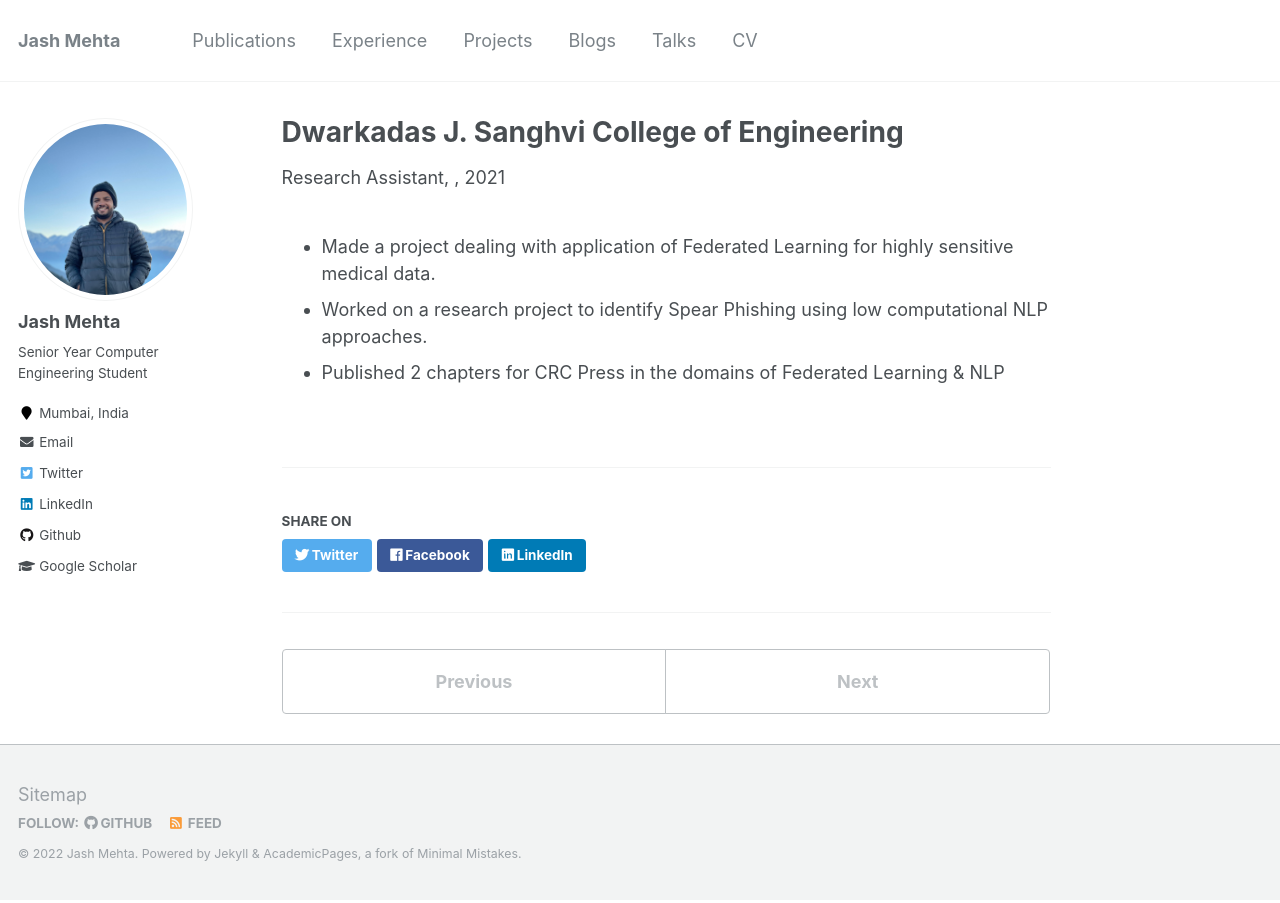
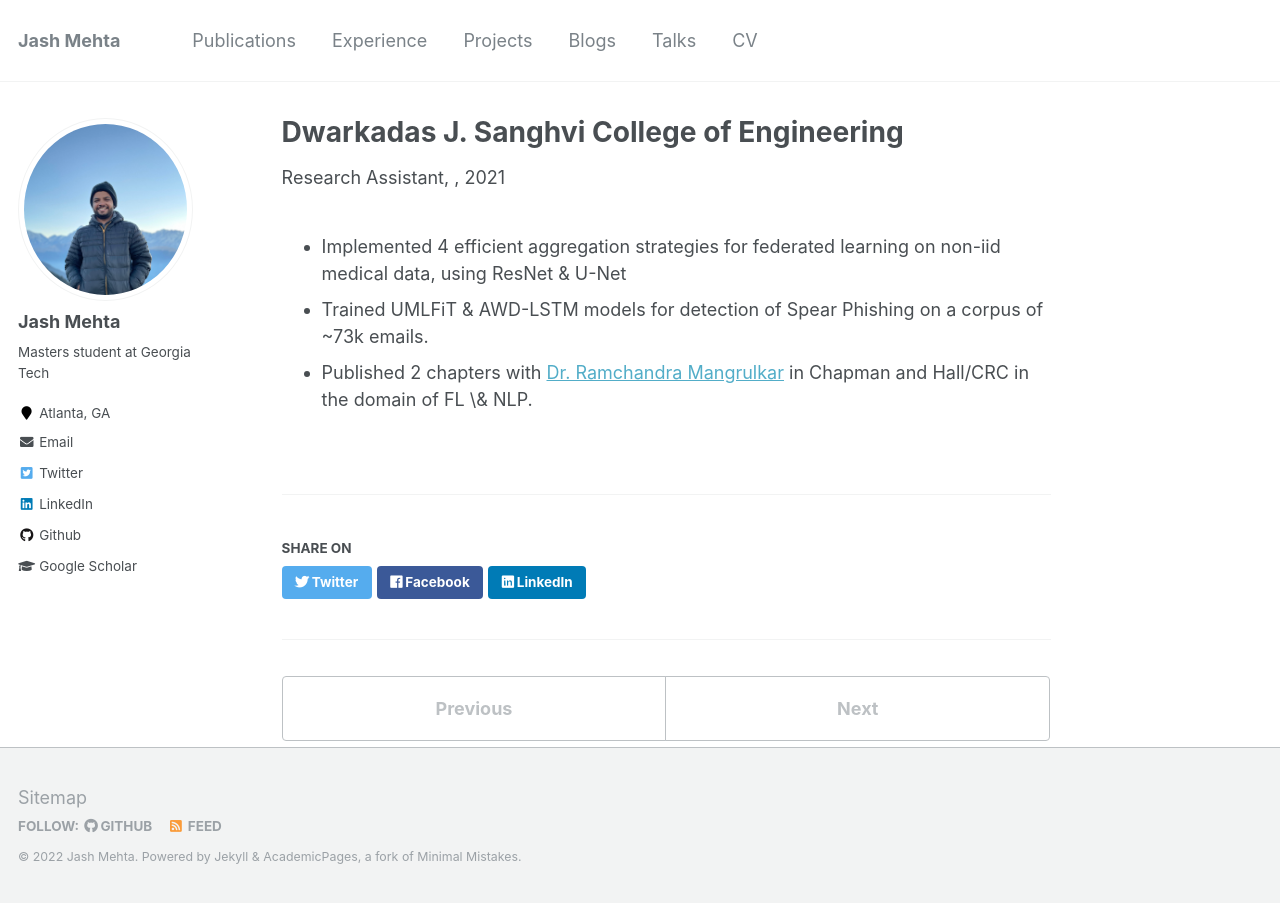
Before and after one commit to jashmehta3300/jashmehta3300.github.io, a Jekyll site: the page built from _teaching/2021-01-01-djsce.md, in a window 1280 px wide. Built offline with Jekyll 4.4.1, drawn with Linux system fonts in a browser that asks for light colours.

Commit message:
Minor Updates

```diff
--- a/_config.yml
+++ b/_config.yml
@@ -82,8 +82,8 @@ analytics:
 author:
   name             : "Jash Mehta"
   avatar           : "Jash_DP.jpg"
-  bio              : "Senior Year Computer Engineering Student"
-  location         : "Mumbai, India"
+  bio              : "Masters student at Georgia Tech"
+  location         : "Atlanta, GA"
   employer         :
   pubmed           :
   googlescholar    : "https://scholar.google.com/citations?user=1Tms710AAAAJ&hl=en&oi=ao"
--- a/_teaching/2021-01-01-djsce.md
+++ b/_teaching/2021-01-01-djsce.md
@@ -11,6 +11,6 @@ advisor_link: "https://rammangrulkar.github.io"
 location: "Mumbai, India"
 ---
 
-- Made a project dealing with application of Federated Learning for highly sensitive medical data.
-- Worked on a research project to identify Spear Phishing using low computational NLP approaches.
-- Published 2 chapters for CRC Press in the domains of Federated Learning & NLP
+- Implemented 4 efficient aggregation strategies for federated learning on non-iid medical data, using ResNet & U-Net
+- Trained UMLFiT & AWD-LSTM models for detection of Spear Phishing on a corpus of ~73k emails.
+- Published 2 chapters with [Dr. Ramchandra Mangrulkar](https://rammangrulkar.github.io/) in Chapman and Hall/CRC in the domain of FL \& NLP.
```
Also changed, not shown: _teaching/2020-01-01-margostree.md (+1 -1 lines), _teaching/2020-06-01-feople.md (+2 -2 lines), _teaching/2020-08-01-unicode-research.md (+2 -1 lines), 1 other file.
